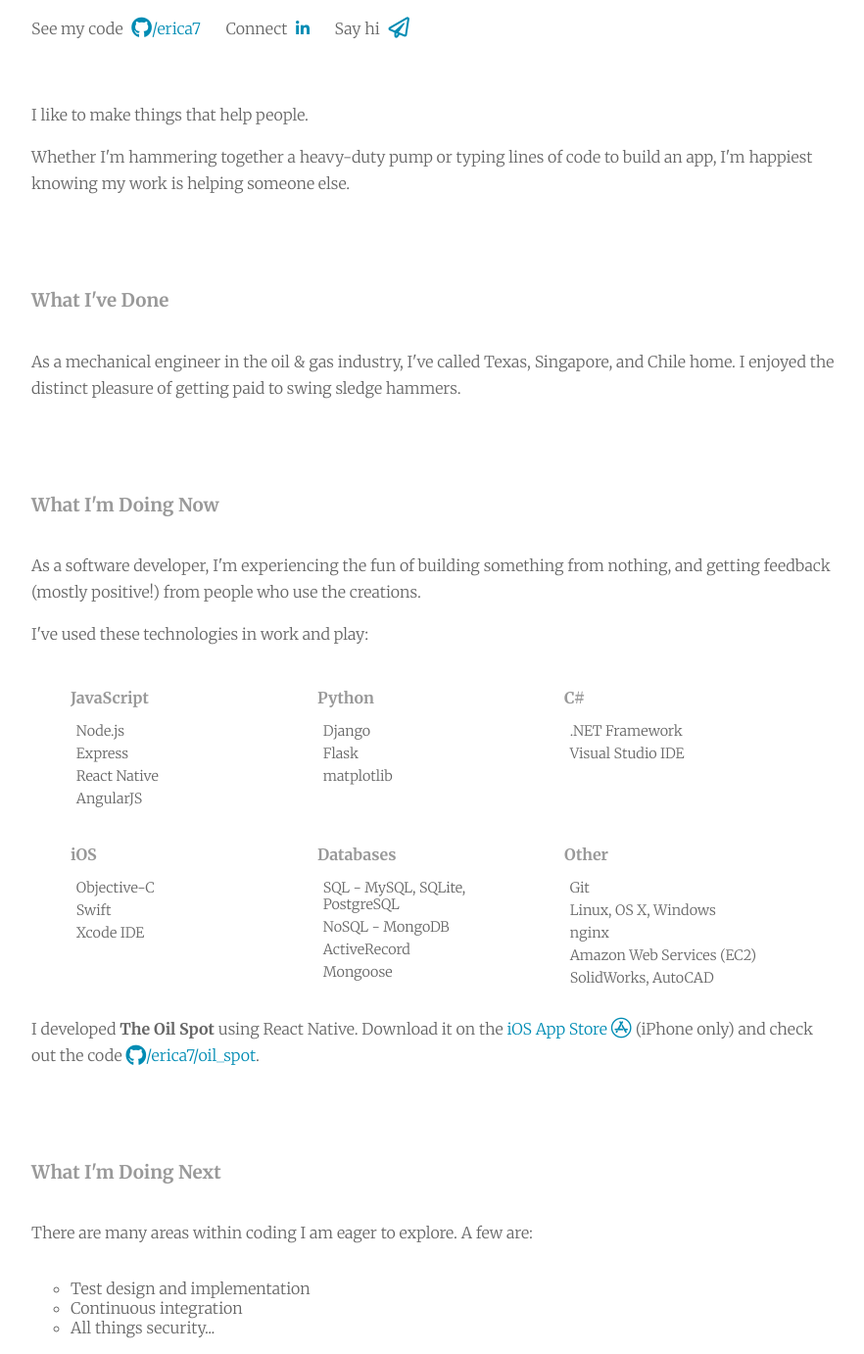
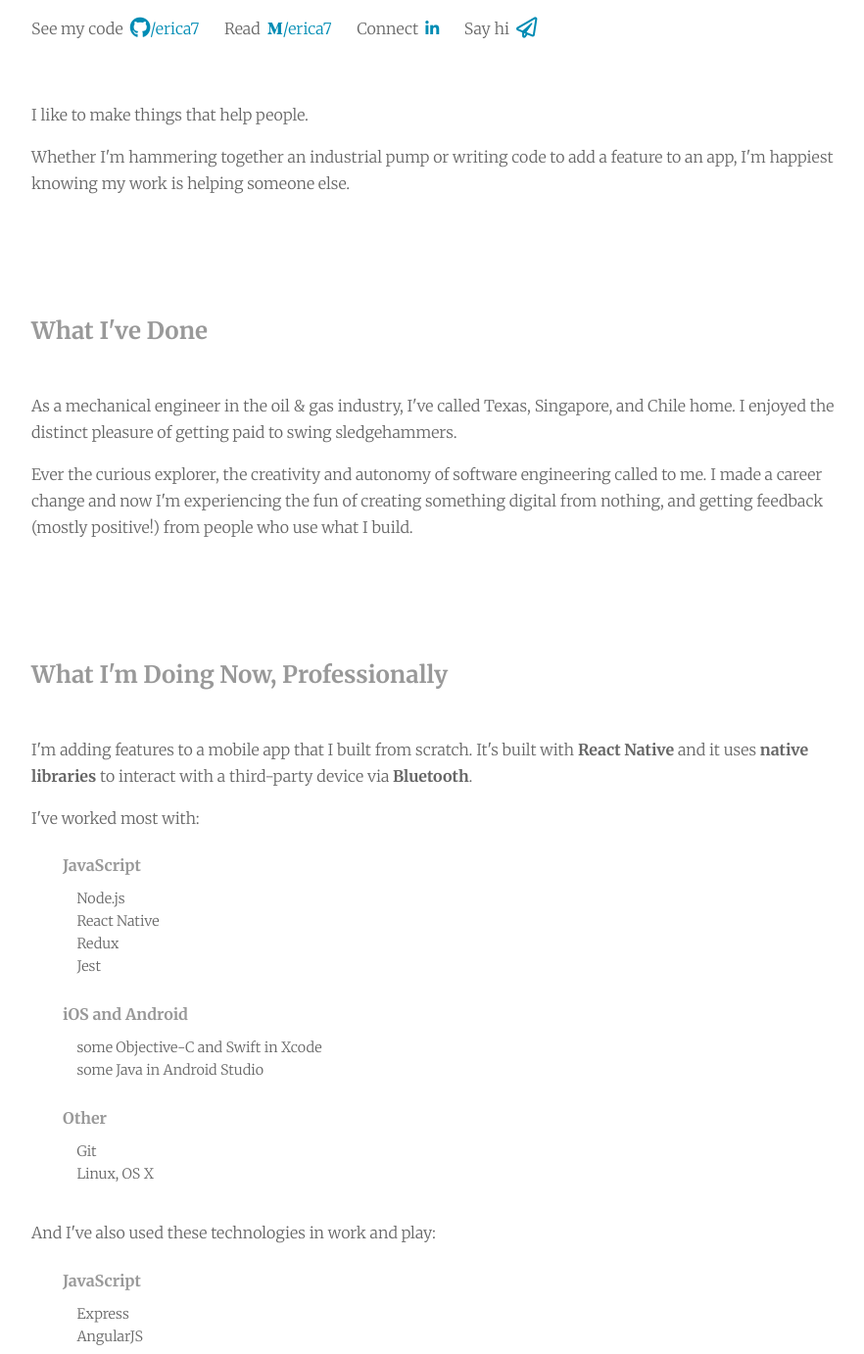
Before and after one commit to erica7/site_x2, a plain HTML site: page index.html in a window 1280 px wide. Shown: the part 219-1601 px from the top of the page at 98% size, without its empty margins (136-1018 px from the left). Drawn offline with Linux system fonts and the light colour scheme.

Commit message:
update content and styling

```diff
--- a/index.html
+++ b/index.html
@@ -5,8 +5,8 @@
     <title>Erica Snider</title>
     <link rel="stylesheet" href="./style.css">
     <link href="https://fonts.googleapis.com/css?family=Merriweather:300,700" rel="stylesheet">
-    <link rel="stylesheet" href="https://use.fontawesome.com/releases/v5.0.9/css/all.css" integrity="sha384-5SOiIsAziJl6AWe0HWRKTXlfcSHKmYV4RBF18PPJ173Kzn7jzMyFuTtk8JA7QQG1"
-        crossorigin="anonymous">
+    <link rel="stylesheet" href="https://use.fontawesome.com/releases/v5.0.9/css/all.css"
+        integrity="sha384-5SOiIsAziJl6AWe0HWRKTXlfcSHKmYV4RBF18PPJ173Kzn7jzMyFuTtk8JA7QQG1" crossorigin="anonymous">
 </head>
 
 <body>
@@ -17,6 +17,12 @@
             See my code
             <a href="https://github.com/erica7" target="_blank" class="header-link">
                 <i class="fab fa-github fa-lg"></i>/erica7
+            </a>
+        </p>
+        <p>
+            Read
+            <a href="https://medium.com/@erica7" target="_blank" class="header-link">
+                <i class="fab fa-medium-m"></i>/erica7
             </a>
         </p>
         <p>
@@ -36,29 +42,53 @@
         I like to make things that help people.
     </p>
     <p>
-        Whether I'm hammering together a heavy-duty pump or typing lines of code to build an app, I'm happiest knowing my work
-        is helping someone else.
+        Whether I'm hammering together an industrial pump or writing code to add a feature to an app, I'm happiest
+        knowing my work is helping someone else.
     </p>
-    <h3>What I've Done</h3>
+    <h2>What I've Done</h2>
     <p>
-        As a mechanical engineer in the oil & gas industry, I've called Texas, Singapore, and Chile home. I enjoyed the distinct
-        pleasure of getting paid to swing sledge hammers.
-    </p>
-
-    <h3>What I'm Doing Now</h3>
-    <p>
-        As a software developer, I'm experiencing the fun of building something from nothing, and getting feedback (mostly positive!)
-        from people who use the creations.
+        As a mechanical engineer in the oil & gas industry, I've called Texas, Singapore, and Chile home. I enjoyed the
+        distinct pleasure of getting paid to swing sledgehammers.
     </p>
     <p>
-        I've used these technologies in work and play:
+        Ever the curious explorer, the creativity and autonomy of software engineering called to me. I made a career
+        change and now I'm experiencing the fun of creating something digital from nothing, and getting feedback (mostly
+        positive!) from people who use what I build.
+    </p>
+    <h2>What I'm Doing Now, Professionally</h2>
+    <p>
+        I'm adding features to a mobile app that I built from scratch. It's built with <b>React Native</b> and it uses
+        <b>native libraries</b> to interact with a third-party device via <b>Bluetooth</b>.
+    </p>
+    <p>
+        I've worked most with:
     </p>
     <div class="wrapper">
         <div class="box">
             <div class="list-heading">JavaScript</div>
             <p class="list-item">Node.js</p>
+            <p class="list-item">React Native</p>
+            <p class="list-item">Redux</p>
+            <p class="list-item">Jest</p>
+        </div>
+        <div class="box">
+            <div class="list-heading">iOS and Android</div>
+            <p class="list-item">some Objective-C and Swift in Xcode</p>
+            <p class="list-item">some Java in Android Studio</p>
+        </div>
+        <div class="box">
+            <div class="list-heading">Other</div>
+            <p class="list-item">Git</p>
+            <p class="list-item">Linux, OS X</p>
+        </div>
+    </div>
+    <p>
+        And I've also used these technologies in work and play:
+    </p>
+    <div class="wrapper">
+        <div class="box">
+            <div class="list-heading">JavaScript</div>
             <p class="list-item">Express</p>
-            <p class="list-item">React Native</p>
             <p class="list-item">AngularJS</p>
         </div>
         <div class="box">
@@ -72,14 +102,6 @@
             <p class="list-item">.NET Framework</p>
             <p class="list-item">Visual Studio IDE</p>
         </div>
-    </div>
-    <div class="wrapper">
-        <div class="box">
-            <div class="list-heading">iOS</div>
-            <p class="list-item">Objective-C</p>
-            <p class="list-item">Swift</p>
-            <p class="list-item">Xcode IDE</p>
-        </div>
         <div class="box">
             <div class="list-heading">Databases</div>
             <p class="list-item">SQL - MySQL, SQLite, PostgreSQL</p>
@@ -89,10 +111,9 @@
         </div>
         <div class="box">
             <div class="list-heading">Other</div>
-            <p class="list-item">Git</p>
-            <p class="list-item">Linux, OS X, Windows</p>
             <p class="list-item">nginx</p>
             <p class="list-item">Amazon Web Services (EC2)</p>
+            <p class="list-item">Windows</p>
             <p class="list-item">SolidWorks, AutoCAD</p>
         </div>
     </div>
@@ -106,8 +127,14 @@
         <a href="https://github.com/erica7/oil_spot" target="_blank">
             <i class="fab fa-github fa-lg"></i>/erica7/oil_spot</a>.
     </p>
-
-    <h3>What I'm Doing Next</h3>
+    <h2>What Else Is Going On</h2>
+    <p>
+        In addition to exploring a new city, I'm having fun with personal projects when the weather keeps me inside.
+    </p>
+    <p>
+        I recently got a Raspberry Pi as a gift (thanks, brother! <i class="far fa-heart"></i>) and I've been playing
+        around with it, mostly headless, while I figure out what I want to do with it.
+    </p>
     <p>
         There are many areas within coding I am eager to explore. A few are:
     </p>
@@ -119,12 +146,17 @@
     <p>
         Get in touch if you'd like to chat or collaborate.
     </p>
-
     <div class="header-wrapper footer">
         <p>
             See my code
             <a href="https://github.com/erica7" target="_blank" class="header-link">
                 <i class="fab fa-github fa-lg"></i>/erica7
+            </a>
+        </p>
+        <p>
+            Read
+            <a href="https://medium.com/@erica7" target="_blank" class="header-link">
+                <i class="fab fa-medium-m"></i>/erica7
             </a>
         </p>
         <p>
--- a/style.css
+++ b/style.css
@@ -8,11 +8,11 @@ body {
     max-width: 820px;
 }
 
-h1, h2, h3 {
+h1, h2 {
     color: #999;
 }
 
-h3 {
+h2 {
     margin-top: 5em;
     margin-bottom: 2em;
 }
@@ -45,18 +45,18 @@ p {
 }
 
 .list-heading {
-    margin: 1em 0em;
+    margin: 0em 0em 1em 0em;
     color: #999;
     font-weight: bold;
 }
 
 .list-item {
-    margin: 0.4em 0.4em;
+    margin: 0.4em 1em;
     font-size: 0.9em;
 }
 
 .header-link {
-    margin-left: 0.3em;
+    margin-left: 0.2em !important;
 }
 
 .header-wrapper {
@@ -72,12 +72,13 @@ p {
     margin: 0.8em;
 }
 
-.header-wrapper p:nth-last-child(3) {
+.header-wrapper :first-child {
     margin-left: 0;
 }
 
 .wrapper {
     display: flex;
+    flex-direction: column;
     flex-wrap: wrap;
     justify-content: flex-start;
     margin: 0em 2em;
@@ -85,8 +86,8 @@ p {
 
 .box {
     flex: 1 1 auto;
-    width: 170px;
-    margin: 0.5em;
+    width: 100%;
+    margin: 0.5em 0em 1em 0em;
 }
 
 .box p {
```
